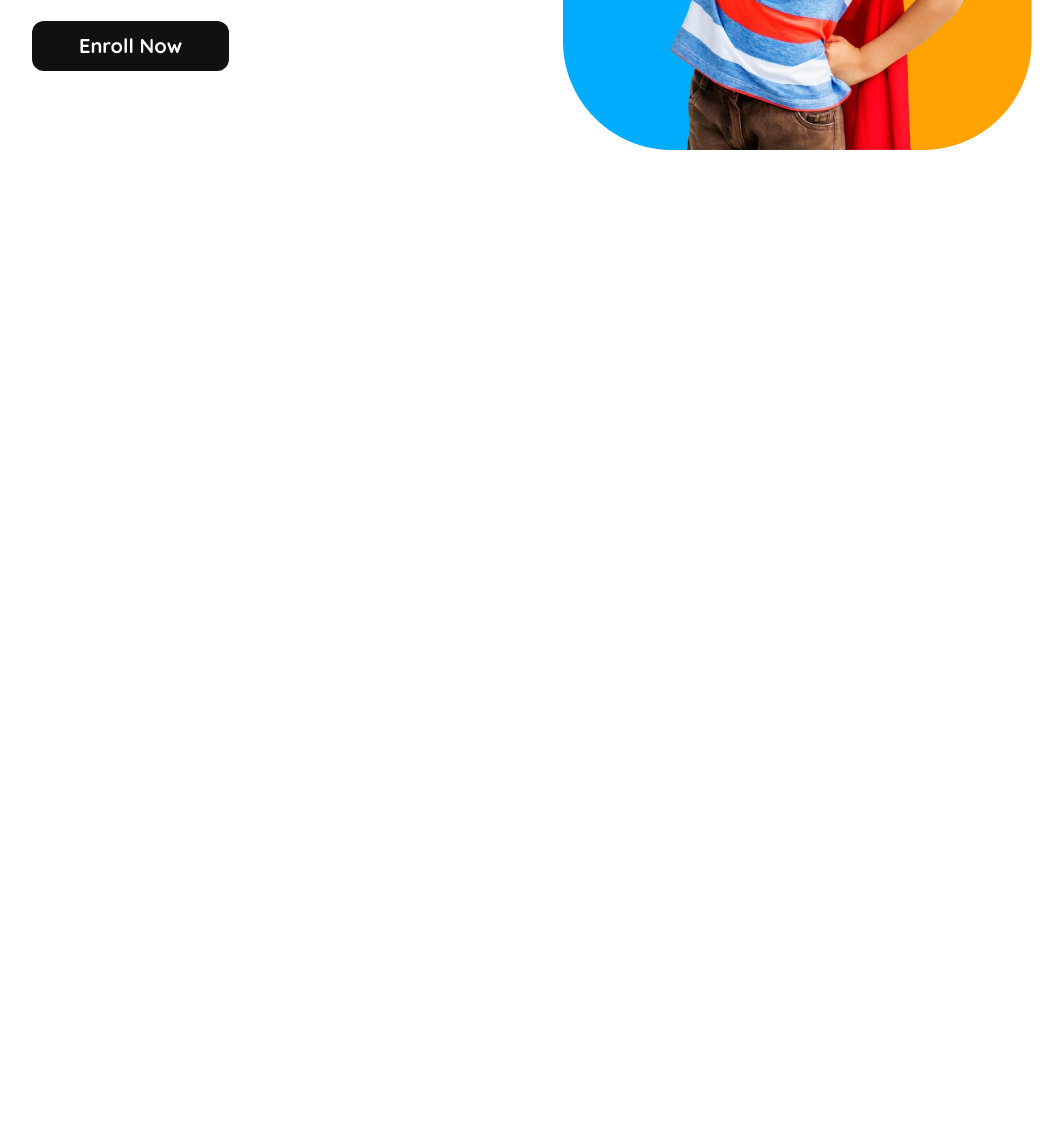
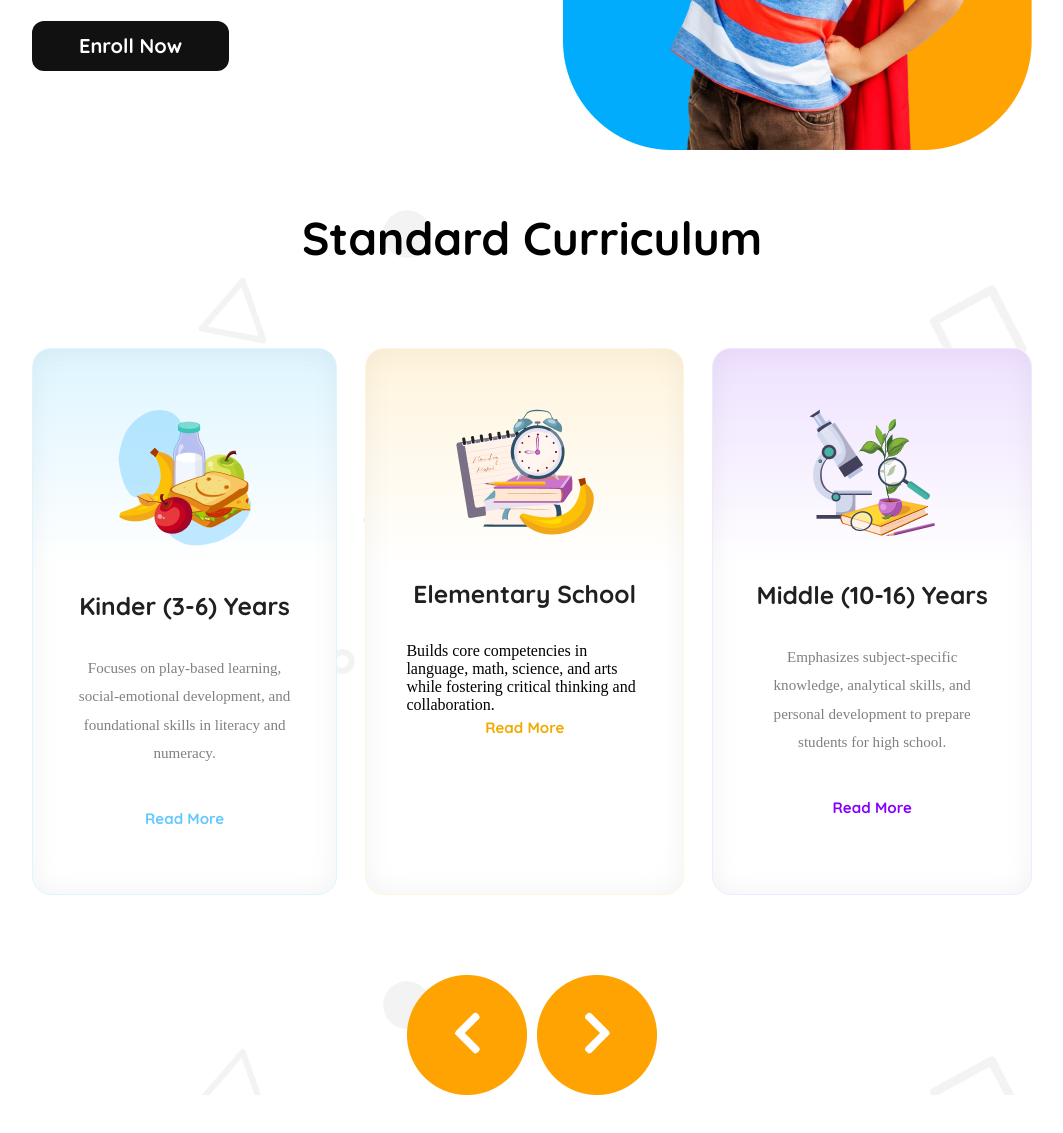
Before and after one commit to MdManjurulHoqueJony/B11A2ByJony, a plain HTML site: page index.html in a window 1280 px wide. Shown: the part 527-1660 px from the top of the page, without its empty margins (108-1171 px from the left). Before the commit the page ends 800 px from the top, so only its background shows below. Drawn offline with Linux system fonts and the light colour scheme.

Commit message:
standard-curriculum

```diff
--- a/index.html
+++ b/index.html
@@ -31,7 +31,8 @@
         <div class="banner">
             <div class="banner-content">
                 <p class="banner-content-title"><span id="empowering">Empowering</span><br>
-                    <span id="students">students from small age</span><br> <span id="towards">towards vision</span></p>
+                    <span id="students">students from small age</span><br> <span id="towards">towards vision</span>
+                </p>
                 <p class="banner-content-text">With the courage, Confidence, Creativity and Compassion to make their
                     Unique Contribution in a Diverse and Dynamic World.</p>
                 <button class="banner-content-btn">Enroll Now</button>
@@ -39,6 +40,48 @@
             <img src="./assets/hero-kids.png" alt="hero-kids" class="hero-kids-img">
         </div>
     </header>
+    <main>
+        <section class="standard-curriculum">
+            <p class="standard-curriculum-title">Standard Curriculum</p>
+            <div class="curriculum-card-container">
+                <div class="curriculum-card-1">
+                    <div class="curriculum-card-img">
+                        <img src="./assets/kinder.png" alt="kinder-years">
+                    </div>
+
+                    <p class="curriculum-card-title">Kinder (3-6) Years</p>
+                    <p class="curriculum-card-content">Focuses on play-based learning, social-emotional development, and
+                        foundational skills in literacy and numeracy.</p>
+                    <p id="read-more-1">Read More</p>
+                </div>
+                <div class="curriculum-card-2">
+                    <div class="curriculum-card-img">
+                        <img src="./assets/elementary.png" alt="elementary-years">
+                    </div>
+                    <p class="curriculum-card-title">Elementary School</p>
+                    <p>Builds core competencies in language, math, science, and arts while fostering critical thinking
+                        and collaboration.</p>
+                    <p id="read-more-2">Read More</p>
+                </div>
+                <div class="curriculum-card-3">
+                    <div class="curriculum-card-img">
+                        <img src="./assets/middle.png" alt="middle-years">
+                    </div>
+                    <p class="curriculum-card-title">Middle (10-16) Years</p>
+                    <p class="curriculum-card-content">Emphasizes subject-specific knowledge, analytical skills, and
+                        personal development to prepare students for high school.</p>
+                    <p id="read-more-3">Read More</p>
+                </div>
+            </div>
+            <div class="prev-next">
+                <img src="./assets/left.png" alt="left">
+                <img src="./assets/right.png" alt="right">
+            </div>
+        </section>
+    </main>
+    <footer>
+
+    </footer>
 </body>
 
 </html>
--- a/styles/style.css
+++ b/styles/style.css
@@ -169,6 +169,126 @@
     letter-spacing: 0%;
 }
 
+/* Standard curriculum */
+
+
+main {
+    background: url(../assets/bg.png);
+}
+
+.standard-curriculum {
+    margin: 60px auto;
+}
+
+.standard-curriculum-title {
+    color: rgb(0, 0, 0);
+    font-family: Quicksand;
+    font-size: 46px;
+    font-weight: 700;
+    line-height: 57.5px;
+    letter-spacing: 0%;
+    text-align: center;
+}
+
+.curriculum-card-container {
+    display: flex;
+    flex-direction: row;
+    gap: 28.29px;
+    padding: 80px 140px;
+}
+
+.curriculum-card-1 {
+    box-sizing: border-box;
+    border: 0.94px solid rgb(222, 245, 255);
+    border-radius: 18.86px;
+    box-shadow: inset 0px 0px 28.3px 0.94px rgba(0, 0, 0, 0.05);
+    background: linear-gradient(180.00deg, rgb(222, 245, 255), rgba(255, 255, 255, 0) 40%), rgb(255, 255, 255);
+    padding: 60px 40px;
+}
+
+.curriculum-card-2 {
+    box-sizing: border-box;
+    border: 0.94px solid rgb(255, 244, 220);
+    border-radius: 18.86px;
+    box-shadow: inset 0px 0px 28.3px 0.94px rgba(0, 0, 0, 0.05);
+    background: linear-gradient(180.00deg, rgb(255, 244, 220), rgba(255, 255, 255, 0) 40%), rgb(255, 255, 255);
+    padding: 60px 40px;
+}
+
+.curriculum-card-3 {
+    box-sizing: border-box;
+    border: 0.94px solid rgb(242, 232, 255);
+    border-radius: 18.86px;
+    box-shadow: inset 0px 0px 28.3px 0.94px rgba(0, 0, 0, 0.05);
+    background: linear-gradient(180.00deg, rgb(238, 225, 255), rgba(255, 255, 255, 0) 40%), rgb(255, 255, 255);
+    padding: 60px 40px;
+}
+
+#read-more-1 {
+    color: rgb(100, 200, 255);
+    font-family: Quicksand;
+    font-size: 15.09px;
+    font-weight: 700;
+    line-height: 28.3px;
+    letter-spacing: 0%;
+    text-align: center;
+}
+
+#read-more-2 {
+    color: rgb(240, 170, 0);
+    font-family: Quicksand;
+    font-size: 15.09px;
+    font-weight: 700;
+    line-height: 28.3px;
+    letter-spacing: 0%;
+    text-align: center;
+}
+
+#read-more-3 {
+    color: rgb(135, 0, 255);
+    font-family: Quicksand;
+    font-size: 15.09px;
+    font-weight: 700;
+    line-height: 28.3px;
+    letter-spacing: 0%;
+    text-align: center;
+}
+
+.curriculum-card-title {
+    color: rgb(32, 32, 32);
+    font-family: Quicksand;
+    font-size: 24.52px;
+    font-weight: 700;
+    line-height: 30.65px;
+    letter-spacing: 0%;
+    text-align: center;
+    margin-bottom: 33px;
+}
+
+.curriculum-card-content {
+    color: rgb(128, 128, 128);
+    font-family: Raleway;
+    font-size: 15.09px;
+    font-weight: 500;
+    line-height: 28.3px;
+    letter-spacing: 0%;
+    text-align: center;
+    margin-bottom: 38px;
+}
+
+.curriculum-card-img {
+    display: flex;
+    align-items: center;
+    justify-content: center;
+    margin-bottom: 44px;
+}
+
+.prev-next {
+    display: flex;
+    gap: 10px;
+    justify-content: center;
+}
+
 
 
 
@@ -189,7 +309,8 @@
 
     .home-div-text,
     .nav-menu,
-    .nav-btn {
+    .nav-btn,
+    .prev-next {
         display: none;
     }
 
@@ -221,12 +342,29 @@
         gap: 18px;
     }
 
-    .banner-content-title,.banner-content-text {
+    .banner-content-title,
+    .banner-content-text {
         text-align: center;
     }
 
-    .banner-content-btn{
+    .banner-content-btn {
         margin: 0px auto;
     }
 
+    .standard-curriculum-title {
+        color: rgb(0, 0, 0);
+        font-family: Quicksand;
+        font-size: 26px;
+        font-weight: 700;
+        line-height: 33px;
+        letter-spacing: 0%;
+        text-align: center;
+    }
+
+    .curriculum-card-container {
+        flex-direction: column;
+        gap: 12.3px;
+        padding: 20px 16.5px;
+    }
+
 }
```
Also changed, not shown: assets/left.png (added), assets/right.png (added).
